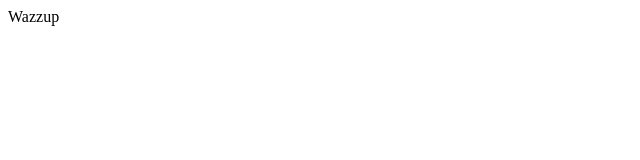
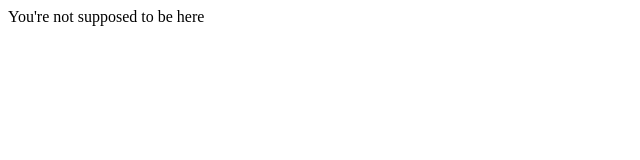
Before and after one commit to SuryaBowyer/banweblearning, a plain HTML site: page index.html in a window 1280 px wide. Shown: the whole page, without its empty margins (0-640 px from the left). Drawn offline with Linux system fonts and the light colour scheme.

Commit message:
Add files via upload

```diff
--- a/index.html
+++ b/index.html
@@ -2,7 +2,7 @@
 
 <html>
   <head>
-    <title>HTML Skeleton</title>
+    <title>Go away</title>
     <meta charset="utf-8" />
     <meta name="viewport" content="width=device-width, user-scalable=no" />
     <style>
@@ -14,6 +14,6 @@
   </head>
   <body>
     <!-- You can put your HTML here -->
-    Wazzup
+    You're not supposed to be here
   </body>
 </html>
```
